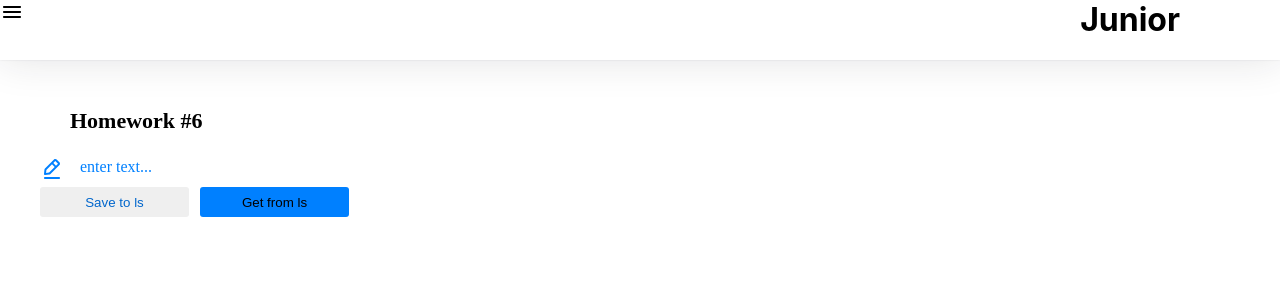
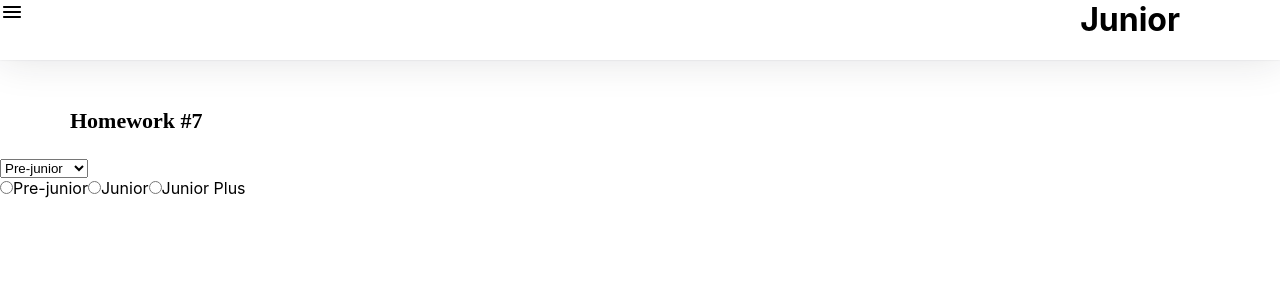
Before and after one commit to developeryudintsev/hometasks, a React (Create React App) app: page /#/junior in a window 1280 px wide. Shown: the top 300 px of the page. Built offline with nearby package versions, Linux system fonts and the light colour scheme.

Commit message:
home task 6(refactor 2)

```diff
--- a/src/s2-homeworks/hw05/pages/Junior.tsx
+++ b/src/s2-homeworks/hw05/pages/Junior.tsx
@@ -1,5 +1,6 @@
 import React from 'react'
-import HW6 from '../../hw06/HW6'
+//import HW6 from '../../hw06/HW6'
+import HW7 from '../../hw07/HW7'
 // import HW7 from '../../hw07/HW7'
 // import HW8 from '../../hw08/HW8'
 // import HW9 from '../../hw09/HW9'
@@ -7,8 +8,8 @@ import HW6 from '../../hw06/HW6'
 function Junior() {
     return (
         <div id={'hw5-page-junior'}>
-            <HW6 />
-            {/*<HW7 />*/}
+            {/*<HW6 />*/}
+            <HW7 />
             {/*<HW8 />*/}
             {/*<HW9 />*/}
         </div>
--- a/src/s2-homeworks/hw07/HW7.tsx
+++ b/src/s2-homeworks/hw07/HW7.tsx
@@ -10,15 +10,15 @@ import s from './HW7.module.css'
 * 3 - в файле SuperRadio.tsx дописать name, checked, value (узнать для чего в радио name)
 * 4 - сделать стили в соответствии с дизайном
 * */
-
+export type arrType={ id: number, value: string }
 const arr = [
-    { id: 1, value: 'x' },
-    { id: 2, value: 'y' },
-    { id: 3, value: 'z' },
+    { id: 1, value: 'Pre-junior' },
+    { id: 2, value: 'Junior' },
+    { id: 3, value: 'Junior Plus' },
 ] // value может быть изменено
 
 const HW7 = () => {
-    const [value, onChangeOption] = useState(1) // селект и радио должны работать синхронно
+    const [value, onChangeOption] = useState('') // селект и радио должны работать синхронно
 
     return (
         <div id={'hw7'}>
--- a/src/s2-homeworks/hw07/common/c5-SuperSelect/SuperSelect.tsx
+++ b/src/s2-homeworks/hw07/common/c5-SuperSelect/SuperSelect.tsx
@@ -4,6 +4,7 @@ import React, {
     ChangeEvent,
 } from 'react'
 import s from './SuperSelect.module.css'
+import {arrType} from "../../HW7";
 
 type DefaultSelectPropsType = DetailedHTMLProps<
     SelectHTMLAttributes<HTMLSelectElement>,
@@ -11,8 +12,8 @@ type DefaultSelectPropsType = DetailedHTMLProps<
 >
 
 type SuperSelectPropsType = DefaultSelectPropsType & {
-    options?: any[]
-    onChangeOption?: (option: any) => void
+    options?: arrType[]
+    onChangeOption?: (option: string) => void
 }
 
 const SuperSelect: React.FC<SuperSelectPropsType> = ({
@@ -37,6 +38,11 @@ const SuperSelect: React.FC<SuperSelectPropsType> = ({
 
     const onChangeCallback = (e: ChangeEvent<HTMLSelectElement>) => {
         // делают студенты
+        let num=e.currentTarget.value
+        //@ts-ignore
+        onChangeOption(num)
+
+        console.log(options,e.currentTarget.value)
     }
 
     const finalSelectClassName = s.select + (className ? ' ' + className : '')
--- a/src/s2-homeworks/hw07/common/c6-SuperRadio/SuperRadio.tsx
+++ b/src/s2-homeworks/hw07/common/c6-SuperRadio/SuperRadio.tsx
@@ -2,7 +2,7 @@ import React, {
     ChangeEvent,
     InputHTMLAttributes,
     DetailedHTMLProps,
-    HTMLAttributes,
+    HTMLAttributes, useState,
 } from 'react'
 import s from './SuperRadio.module.css'
 
@@ -18,9 +18,9 @@ type DefaultSpanPropsType = DetailedHTMLProps<
 
 type SuperRadioPropsType = Omit<DefaultRadioPropsType, 'type'> & {
     options?: any[]
-    onChangeOption?: (option: any) => void
-
+    onChangeOption?: (option: string) => void
     spanProps?: DefaultSpanPropsType // пропсы для спана
+    value:string
 }
 
 const SuperRadio: React.FC<SuperRadioPropsType> = ({
@@ -36,11 +36,14 @@ const SuperRadio: React.FC<SuperRadioPropsType> = ({
 }) => {
     const onChangeCallback = (e: ChangeEvent<HTMLInputElement>) => {
         // делают студенты
+        let num=e.currentTarget.id.split('-')[e.currentTarget.id.split('-').length-1]
+        //@ts-ignore
+        onChangeOption(num)
     }
 
     const finalRadioClassName = s.radio + (className ? ' ' + className : '')
     const spanClassName = s.span + (spanProps?.className ? ' ' + spanProps.className : '')
-
+    console.log(options)
     const mappedOptions: any[] = options
         ? options.map((o) => (
               <label key={name + '-' + o.id} className={s.label}>
@@ -49,7 +52,9 @@ const SuperRadio: React.FC<SuperRadioPropsType> = ({
                       className={finalRadioClassName}
                       type={'radio'}
                       // name, checked, value делают студенты
-
+                      name={value}
+                      value={value}
+                      checked={value==o.id}
                       onChange={onChangeCallback}
                       {...restProps}
                   />
```
